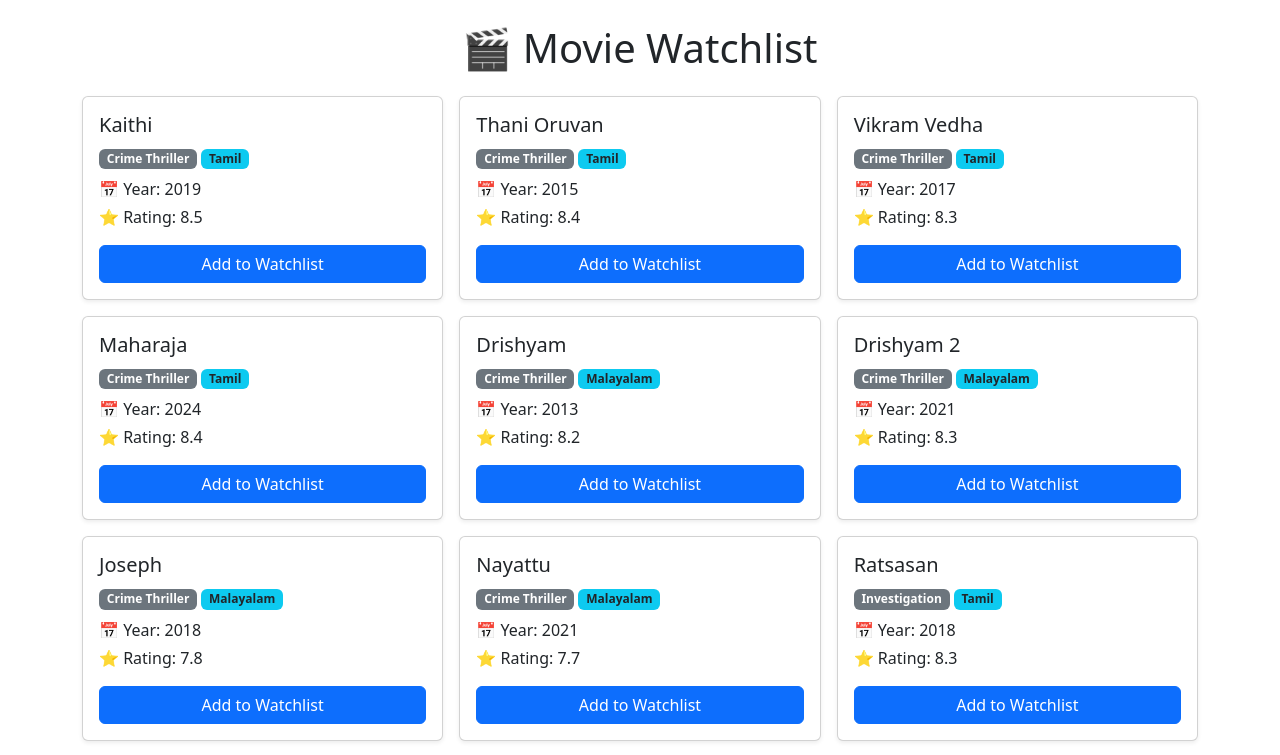
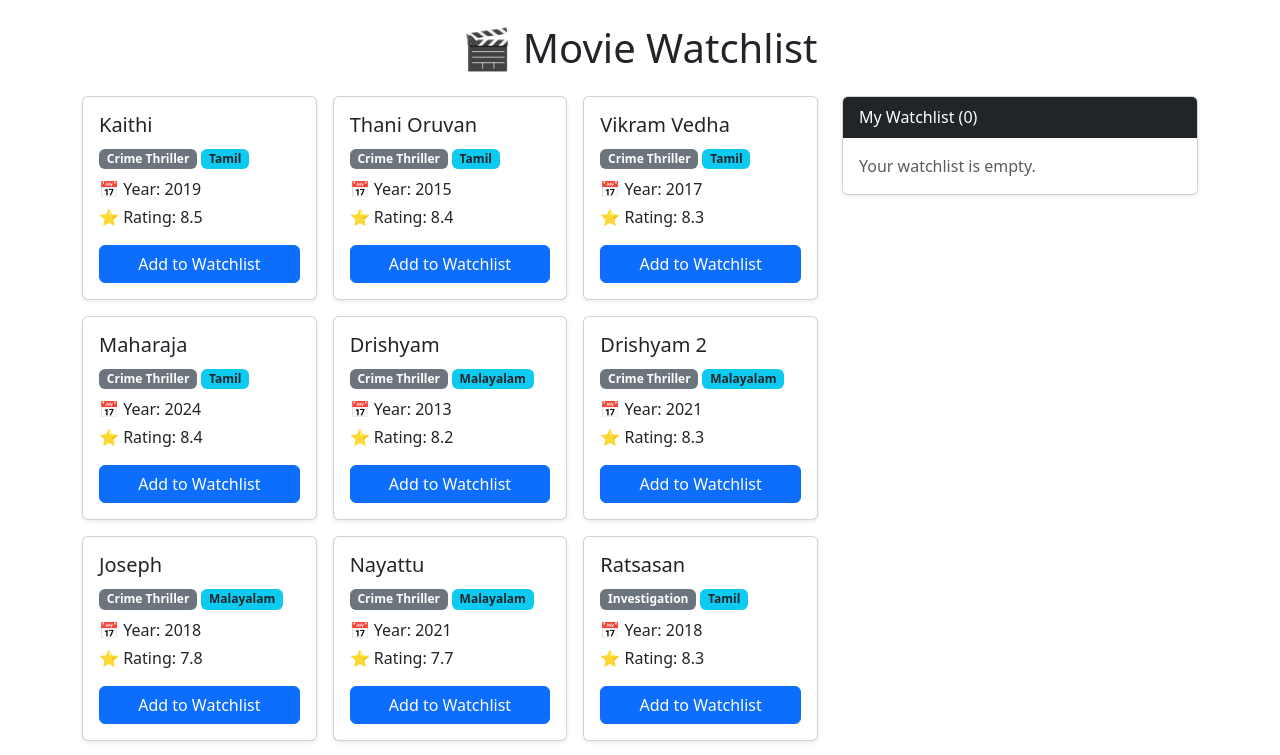
Before and after one commit to manikandanrordev-alt/movies_watchlist_react_app, a React (Vite) app: page / in a window 1280 px wide. Shown: the top 755 px of the page. Built offline with nearby package versions, Linux system fonts and the light colour scheme.

Commit message:
feat: add Watchlist component with remove functionality

```diff
--- a/src/App.jsx
+++ b/src/App.jsx
@@ -1,6 +1,7 @@
 import { useState, useEffect } from "react";
 import axios from "axios";
 import MovieCard from "./components/MovieCard";
+import Watchlist from "./components/Watchlist";
 
 function App() {
   const [movies, setMovies] = useState([]);
@@ -17,15 +18,26 @@ function App() {
     );
   };
 
+  const removeFromWatchlist = (id) => {
+    setWatchlist((prev) => prev.filter((m) => m.id !== id));
+  };
+
   return (
     <div className="container py-4">
       <h1 className="mb-4 text-center">🎬 Movie Watchlist</h1>
-      <div className="row g-3">
-        {movies.map((movie) => (
-          <div className="col-sm-6 col-md-4" key={movie.id}>
-            <MovieCard title={movie.title} genre={movie.genre} year={movie.year} rating={movie.rating} language={movie.language} isAdded={watchlist.some((m) => m.id === movie.id)} onAdd={() => addToWatchlist(movie)} />
+      <div className="row">
+        <div className="col-lg-8">
+          <div className="row g-3">
+          {movies.map((movie) => (
+            <div className="col-sm-6 col-md-4" key={movie.id}>
+              <MovieCard title={movie.title} genre={movie.genre} year={movie.year} rating={movie.rating} language={movie.language} isAdded={watchlist.some((m) => m.id === movie.id)} onAdd={() => addToWatchlist(movie)} />
+            </div>
+          ))}
           </div>
-        ))}
+        </div>
+        <div className="col-lg-4 mt-4 mt-lg-0">
+          <Watchlist watchlist={watchlist} onRemove={removeFromWatchlist} />
+        </div>
       </div>
     </div>
   );
--- a/src/components/Watchlist.jsx
+++ b/src/components/Watchlist.jsx
@@ -1,9 +1,32 @@
-import React from 'react'
+function Watchlist({ watchlist, onRemove }) {
+  return (
+    <div className="card shadow-sm">
+      <div className="card-header bg-dark text-white">
+        My Watchlist ({watchlist.length})
+      </div>
 
-function Watchlist() {
-  return (
-    <div>Watchlist</div>
-  )
+      {watchlist.length === 0 ? (
+        <div className="card-body text-muted">Your watchlist is empty.</div>
+      ) : (
+        <ul className="list-group list-group-flush">
+          {watchlist.map((movie) => (
+            <li key={movie.id} className="list-group-item d-flex justify-content-between align-items-center">
+              <div>
+                <strong>{movie.title}</strong>
+                <br />
+                <small className="text-muted">
+                  {movie.genre} • {movie.year} • ⭐ {movie.rating}
+                </small>
+              </div>
+              <button className="btn btn-sm btn-outline-danger" onClick={() => onRemove(movie.id)}>
+                Remove
+              </button>
+            </li>
+          ))}
+        </ul>
+      )}
+    </div>
+  );
 }
 
-export default Watchlist
+export default Watchlist;
```
